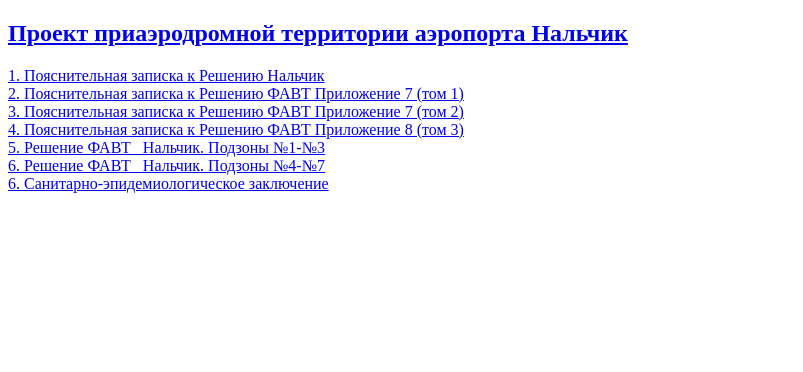
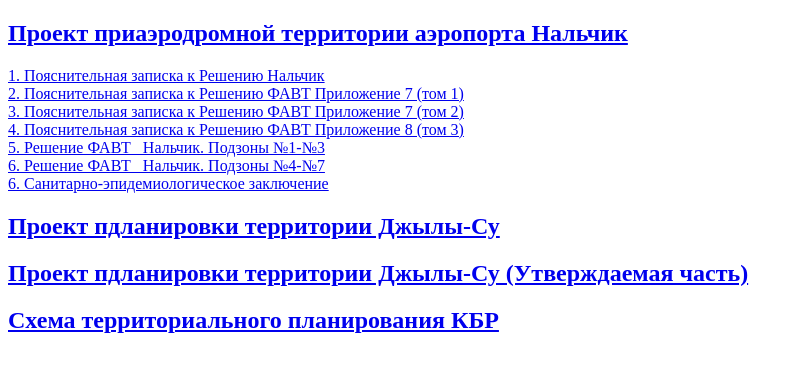
Before and after one commit to Aza-code/Aza-code.github.io, a plain HTML site: page index.html in a window 1280 px wide. Shown: the whole page, without its empty margins (0-803 px from the left). Drawn offline with Linux system fonts and the light colour scheme.

Commit message:
ППТ + Джылы-СУ

```diff
--- a/index.html
+++ b/index.html
@@ -16,6 +16,10 @@
     <a href="https://disk.yandex.ru/i/etgwsB7yyZMdhw">6. Решение ФАВТ_ Нальчик. Подзоны №4-№7</a></br>
     <a href="https://disk.yandex.ru/i/sAPrr73ITD8T2g">6. Санитарно-эпидемиологическое заключение</a></br>
 
+    <h2><a href ="https://disk.yandex.ru/d/I0u0zPjr4Wdu3A">Проект пдланировки территории Джылы-Су</a></h2>
+    <h2><a href ="https://disk.yandex.ru/d/5Cqx3GWvcuKMrA">Проект пдланировки территории Джылы-Су (Утверждаемая часть)</a></h2>
+    <h2><a href ="https://disk.yandex.ru/d/Df3Bpk7TeHJMfA">Схема территориального планирования КБР</a></h2>
+
 
 </body>
 </html>
```
